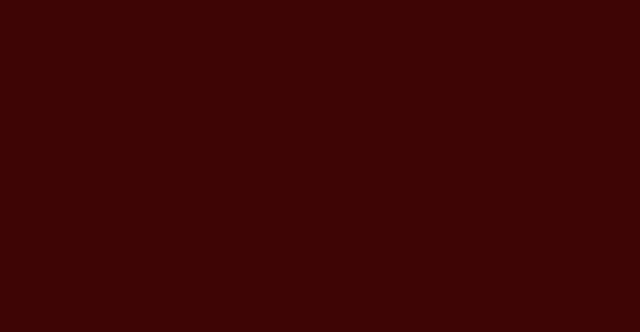
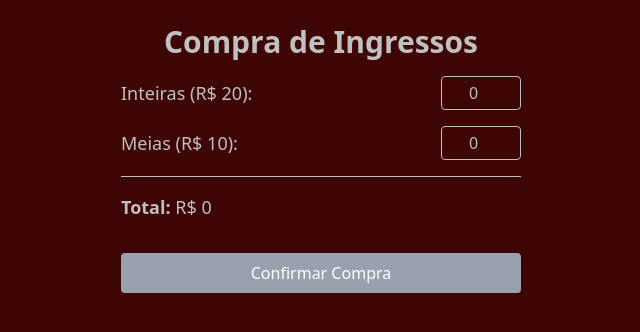
Before and after one commit to TautologicSisyphus/cinema-backend, a React (Vite) app in the folder Frontend/cinemanager/: page /ingressos in a window 1280 px wide. Before the commit this address had no page. Shown: the top 332 px of the page, without its empty margins (319-959 px from the left). Built offline with nearby package versions, Linux system fonts and the light colour scheme.

Commit message:
tela de compra de ingressos

```diff
--- a/Frontend/cinemanager/src/App.jsx
+++ b/Frontend/cinemanager/src/App.jsx
@@ -6,6 +6,7 @@ import "./App.css"
 import ProdutosAlim from "./Pages/Alimentos"
 import ClientCadastro from "./Pages/ClienteCadastro"
 import SelecaoDeAssentos from "./Pages/SelecaoDeAssentos"
+import Ingressos from "./Pages/Ingressos"
 
 function App() {
 
@@ -18,6 +19,7 @@ function App() {
         <Route path="/alimentos" element={ <ProdutosAlim/> }></Route>
         <Route path="/cliente-cadastro" element={ <ClientCadastro/> }></Route>
         <Route path="/selecao-assentos" element={ <SelecaoDeAssentos/> }></Route>
+        <Route path="/ingressos" element={ <Ingressos/> }></Route>
       </Routes>
     </>
   )
--- /dev/null
+++ b/Frontend/cinemanager/src/Pages/Ingressos.jsx
@@ -0,0 +1,53 @@
+import { useState } from "react";
+
+export default function TelaCompraIngressos() {
+  const [inteiras, setInteiras] = useState(0);
+  const [meias, setMeias] = useState(0);
+
+  const precoInteira = 20;
+  const precoMeia = 10;
+
+  const total = inteiras * precoInteira + meias * precoMeia;
+
+  return (
+    <div className="max-w-md mx-auto p-6 space-y-6 font-sans">
+      <h1 className="text-3xl font-bold mb-4 text-center text-[#C0C0C0]">Compra de Ingressos</h1>
+
+      <div className="space-y-4">
+        <div className="flex items-center justify-between">
+          <label className="text-lg text-[#C0C0C0]">Inteiras (R$ {precoInteira}):</label>
+          <input
+            type="number"
+            min={0}
+            value={inteiras}
+            onChange={(e) => setInteiras(parseInt(e.target.value) || 0)}
+            className="w-20 px-2 py-1 border rounded text-center text-[#C0C0C0]"
+          />
+        </div>
+
+        <div className="flex items-center justify-between">
+          <label className="text-lg text-[#C0C0C0]">Meias (R$ {precoMeia}):</label>
+          <input
+            type="number"
+            min={0}
+            value={meias}
+            onChange={(e) => setMeias(parseInt(e.target.value) || 0)}
+            className="w-20 px-2 py-1 border rounded text-center text-[#C0C0C0]"
+          />
+        </div>
+
+        <div className="mt-4 border-t pt-4 text-lg text-[#C0C0C0]">
+          <p><strong>Total:</strong> R$ {total}</p>
+        </div>
+
+        <button
+          disabled={total === 0}
+          className={`w-full mt-4 py-2 px-4 rounded text-white font-medium transition-colors
+            ${total === 0 ? "bg-gray-400 cursor-not-allowed" : "bg-blue-600 hover:bg-blue-700"}`}
+        >
+          Confirmar Compra
+        </button>
+      </div>
+    </div>
+  );
+}
--- a/Frontend/cinemanager/src/Pages/SelecaoDeAssentos.jsx
+++ b/Frontend/cinemanager/src/Pages/SelecaoDeAssentos.jsx
@@ -1,4 +1,6 @@
 import React, { useState } from "react";
+import { Link } from "react-router-dom";
+import logo from "../assets/logoCineManager.png"
 
 const SelecaoDeAssentos = ({ sessao = { nome: 'FILME' } }) => {
   const [assentosSelecionados, setAssentosSelecionados] = useState([]);
@@ -52,7 +54,7 @@ const SelecaoDeAssentos = ({ sessao = { nome: 'FILME' } }) => {
           </div>
         ))}
       </div>
-
+      <Link to={'/ingressos'}>
         <button
           className="mt-6 px-4 py-2 bg-blue-600 text-white rounded"
           onClick={() =>
@@ -61,6 +63,7 @@ const SelecaoDeAssentos = ({ sessao = { nome: 'FILME' } }) => {
         >
           Confirmar Seleção
         </button>
+      </Link>
     </div>
   );
 };
```
Lines whose indentation alone changed are shown as unchanged.
